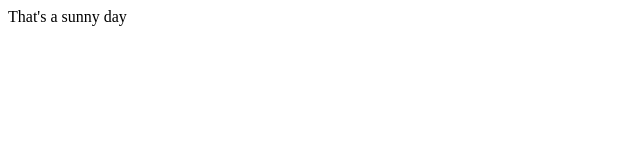
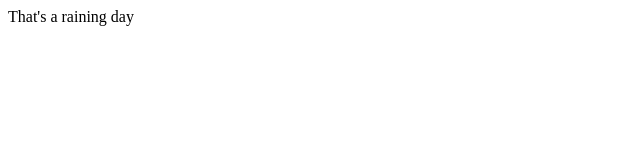
Before and after one commit to cyan21/iot-demo, a plain HTML site: page app/greeting.html in a window 1280 px wide. Shown: the full height of the page, 0-640 px from the left. Drawn offline with Linux system fonts and the light colour scheme.

Commit message:
updated greeting message

```diff
--- a/app/greeting.html
+++ b/app/greeting.html
@@ -3,6 +3,6 @@
   <title>Good morning</title>
 </head>
 <body>
-<p>That's a sunny day</p>
+<p>That's a raining  day</p>
 </body>
 </html>
```
